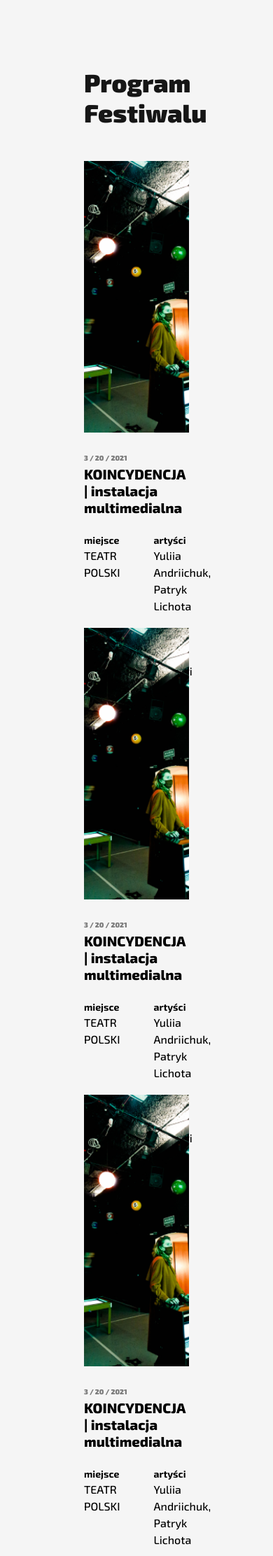
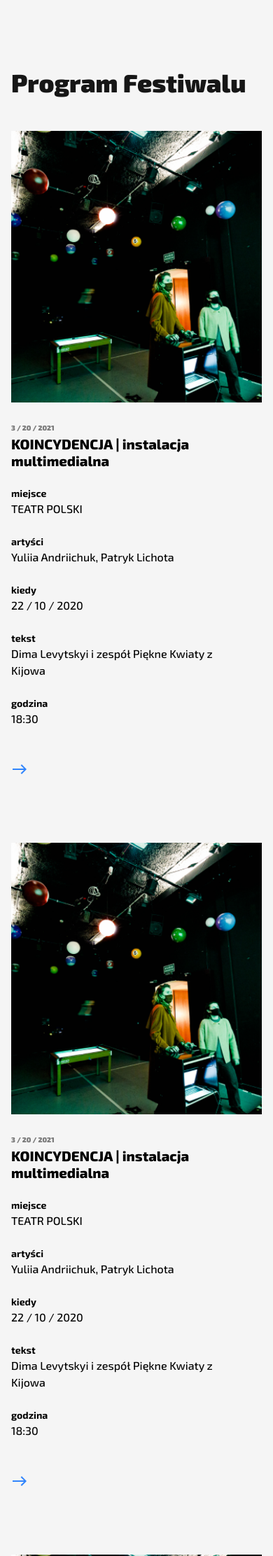
Before and after one commit to lt27037/teatr, a PHP site: page /program.php in a window 390 px wide. Shown: the part 112-2335 px from the top of the page at 70% size. Run offline with PHP 8.4, Linux system fonts and the light colour scheme; style sheets or scripts are compiled from the project's sources.

Commit message:
add res style to news, organize, partenrs and
program pages

```diff
--- a/styles/components/_primaryEvent.scss
+++ b/styles/components/_primaryEvent.scss
@@ -46,3 +46,18 @@
     margin-top: 36px;
   }
 }
+
+@media(max-width: 786px){
+  .primaryEvent{
+    height: auto;
+    max-width: none;
+    margin-bottom: 36px;
+    &__container{
+      padding: 24px 0 0 0;
+      width: 100%;
+    }
+    &__wrapper{
+      @include elementFlex(column, flex-start, flex-start);
+    }
+  }
+}
--- a/styles/program.css
+++ b/styles/program.css
@@ -242,6 +242,33 @@
   margin-top: 36px;
 }
 
+@media (max-width: 786px) {
+  .primaryEvent {
+    height: auto;
+    max-width: none;
+    margin-bottom: 36px;
+  }
+  .primaryEvent__container {
+    padding: 24px 0 0 0;
+    width: 100%;
+  }
+  .primaryEvent__wrapper {
+    display: -webkit-box;
+    display: -ms-flexbox;
+    display: flex;
+    -webkit-box-orient: vertical;
+    -webkit-box-direction: normal;
+        -ms-flex-direction: column;
+            flex-direction: column;
+    -webkit-box-pack: start;
+        -ms-flex-pack: start;
+            justify-content: flex-start;
+    -webkit-box-align: start;
+        -ms-flex-align: start;
+            align-items: flex-start;
+  }
+}
+
 .container {
   width: 100%;
   min-height: 100vh;
@@ -283,4 +310,25 @@
   row-gap: 57px;
   margin-bottom: 57px;
 }
+
+@media (max-width: 786px) {
+  .container {
+    padding: 96px 16px;
+  }
+  .container__wrapper {
+    display: -webkit-box;
+    display: -ms-flexbox;
+    display: flex;
+    -webkit-box-orient: vertical;
+    -webkit-box-direction: normal;
+        -ms-flex-direction: column;
+            flex-direction: column;
+    -webkit-box-pack: start;
+        -ms-flex-pack: start;
+            justify-content: flex-start;
+    -webkit-box-align: start;
+        -ms-flex-align: start;
+            align-items: flex-start;
+  }
+}
 /*# sourceMappingURL=program.css.map */
--- a/styles/program.scss
+++ b/styles/program.scss
@@ -20,3 +20,12 @@
     margin-bottom: 57px;
   }
 }
+
+@media(max-width: 786px){
+  .container{
+    padding: 96px 16px;
+    &__wrapper{
+      @include elementFlex(column, flex-start, flex-start);
+    }
+  }
+}
```
Also changed, not shown: styles/news.css (+45 -0 lines), styles/news.scss (+24 -0 lines), styles/organizer.css (+24 -0 lines), styles/organizer.scss (+12 -0 lines), styles/partners.css (+30 -0 lines), styles/partners.scss (+17 -0 lines), 4 other files.
